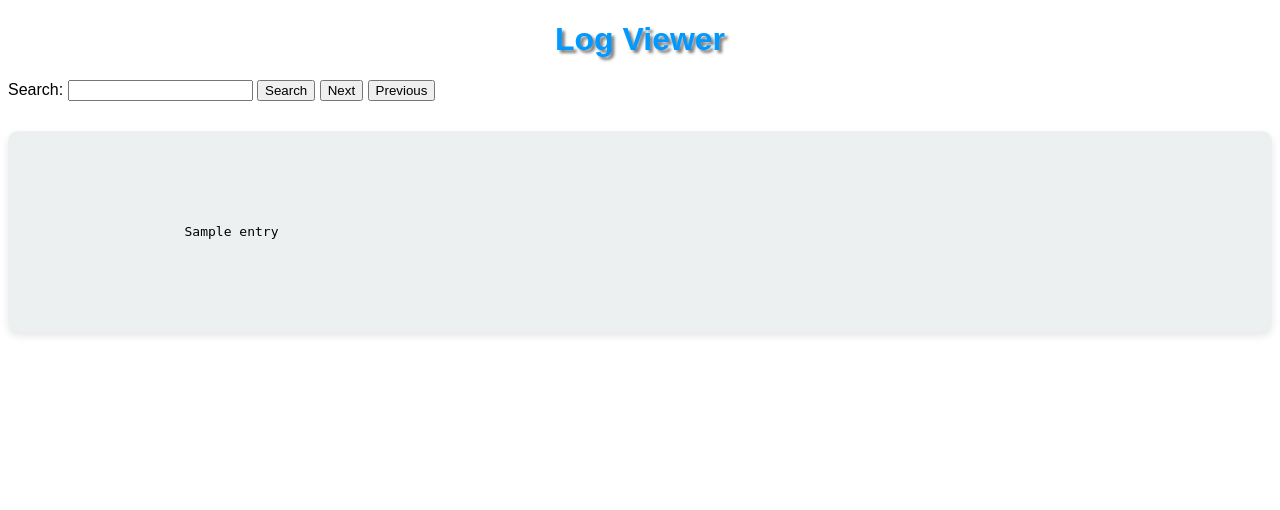
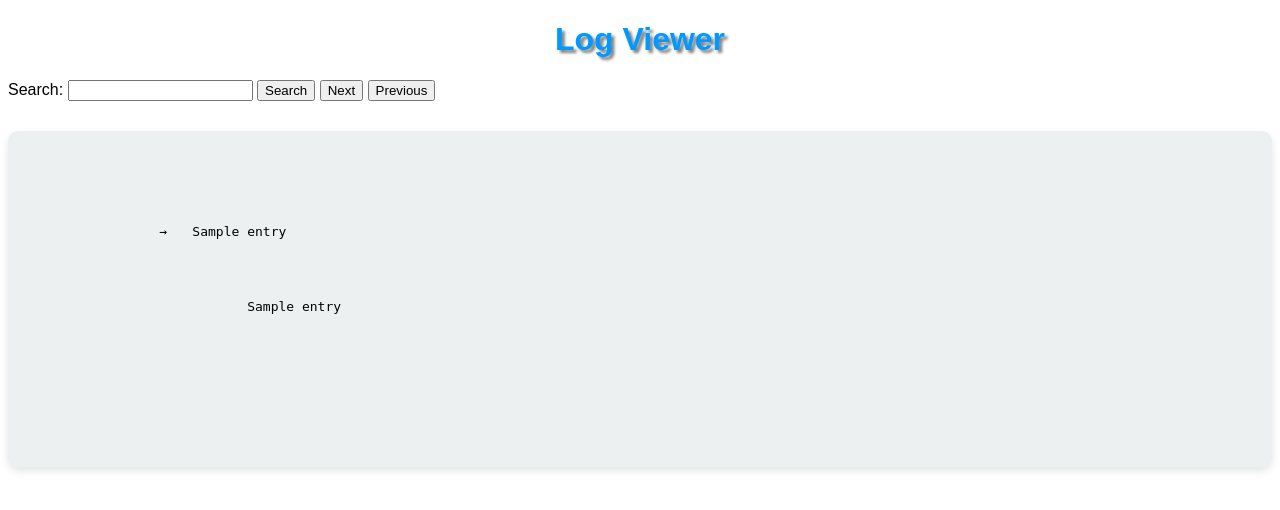
Before and after one commit to madlalakhaya25/log_viewer, a Flask app: template flask-log-viewer/templates/log_viewer.html in a window 1280 px wide. Shown: the top 510 px of the page. Run offline with Flask 3, Linux system fonts and the light colour scheme; the template is opened without the code that fills it: most values are stand-ins (such as "Sample title", 1, 10 or a date in 2020).

Commit message:
modified files

```diff
--- a/flask-log-viewer/app.py
+++ b/flask-log-viewer/app.py
@@ -3,29 +3,45 @@ import re
 
 app = Flask(__name__)
 
+
+
 def get_log_entries(log_file_path):
     with open(log_file_path, 'r') as file:
+        # Read the content of the log file and split it into a list of entries
+        logs = file.read().split('\n')
 
-        # Read the content of the log file and split it into a list of entries
-        return file.read().split('\n')
+        # Process logs to replace Unicode characters
+        processed_logs = [log.replace('\u003c', '<').replace('\u003e', '>') for log in logs]
+
+        return processed_logs
+
 
 def highlight_entries(log_entries, keyword=None):
+    highlighted_entries = []
 
-    highlighted_entries = []
     for entry in log_entries:
-
         # Highlight search keyword if provided and present in the entry
         if keyword and keyword.lower() in entry.lower():
             entry = re.sub(f'({re.escape(keyword)})', r'<span class="highlight">\1</span>', entry, flags=re.IGNORECASE)
 
-        # Highlight entries containing "error"
-        elif 'error' in entry.lower():
+        # Highlight ERROR entries
+        elif 'ERROR' in entry:
             entry = f'<span class="error">{entry}</span>'
 
-        # Highlight entries containing "warning"
-        elif 'warning' in entry.lower():
+        # Highlight WARNING entries
+        elif 'WARNING' in entry:
             entry = f'<span class="warning">{entry}</span>'
+
+        # Highlight INFO entries containing "Redis is up"
+        elif 'INFO' in entry and 'Redis is up' in entry:
+            entry = f'<span class="redis-up">{entry}</span>'
+
+        # Highlight INFO entries for deployed bots
+        elif 'INFO' in entry and 'deployed_bots' in entry:
+            entry = f'<span class="deployed-bots">{entry}</span>'
+
         highlighted_entries.append(entry)
+
     return highlighted_entries
 
 
--- a/flask-log-viewer/static/css/style.css
+++ b/flask-log-viewer/static/css/style.css
@@ -28,12 +28,36 @@ h1 {
 .error {
     color: #ff1900;
     font-weight: bold;
+    background-color: #fdd;
+    padding: 10px;
+    margin-bottom: 10px;
 }
 
 /* Style for warning messages */
 .warning {
     color: #f39c12;
     font-weight: bold;
+    background-color: #ffeeba;
+    padding: 10px;
+    margin-bottom: 10px;
+}
+
+/* Style for INFO messages - Redis is up */
+.redis-up {
+    color: #007BFF;
+    font-weight: bold;
+    background-color: #cce5ff;
+    padding: 10px;
+    margin-bottom: 10px;
+}
+
+/* Style for INFO messages - deployed bots */
+.deployed-bots {
+    color: #28a745;
+    font-weight: bold;
+    background-color: #d4edda;
+    padding: 10px;
+    margin-bottom: 10px;
 }
 
 /* Style for highlighted search results */
@@ -43,3 +67,17 @@ h1 {
     border: 1px solid #f39c12;
     padding: 10px;
 }
+
+.arrow-down {
+    transition: transform 0.3s ease-in-out;
+    position: relative; /* Add this to make ::before positioning relative to this container */
+}
+
+.arrow-down::before {
+    content: '→';
+    display: inline-block;
+    width: 20px;  /* Adjust the width as needed */
+    height: 20px; /* Adjust the height as needed */
+    position: absolute; /* Position the arrow relative to its container */
+    left: -25px; /* Adjust the positioning as needed */
+}
--- a/flask-log-viewer/templates/log_viewer.html
+++ b/flask-log-viewer/templates/log_viewer.html
@@ -4,10 +4,43 @@
     <meta charset="UTF-8">
     <meta name="viewport" content="width=device-width, initial-scale=1.0">
     <link rel="stylesheet" href="static/css/style.css">
+
     <title>Log Viewer</title>
 
+    <script>
 
-    <script>
+function toggleLogDetails(logId) {
+            var logDetails = document.getElementById('details-' + logId);
+            var arrow = document.getElementById('arrow-' + logId);
+
+            // Toggle visibility of log details and rotate the arrow icon
+            logDetails.style.display = (logDetails.style.display === 'none' || logDetails.style.display === '') ? 'block' : 'none';
+            arrow.classList.toggle('rotate');
+
+            // If log details are visible, format them based on content
+            if (logDetails.style.display === 'block') {
+                var logEntry = document.getElementById('entry-' + logId).textContent;
+
+                try {
+
+                    // Attempt to parse the log entry as JSON
+                    var jsonLog = JSON.parse(logEntry);
+                    logDetails.innerHTML = '<pre>' + JSON.stringify(jsonLog, null, 2) + '</pre>';
+
+                } catch (error) {
+                    // If parsing as JSON fails, assume it's a regular log entry
+                    logDetails.innerHTML = '<pre>' + logEntry + '</pre>';
+                }
+            }
+        }
+
+
+
+        function rotateArrow(logId) {
+            var arrow = document.getElementById('arrow-' + logId);
+            arrow.classList.toggle('rotate');
+        }
+
         // Function to scroll to the first highlighted keyword on page load
         function scrollToHighlighted() {
             var highlightedElements = document.querySelectorAll('.highlight');
@@ -21,11 +54,7 @@
             var logEntries = document.querySelectorAll('.log-entries pre');
             logEntries.forEach(function (entry) {
                 var entryHTML = entry.innerHTML;
-
-                // Create a case-insensitive regular expression for the search keyword
                 var regex = new RegExp('(' + keyword + ')', 'gi');
-
-                // Highlight the search keyword in the log entry HTML
                 entry.innerHTML = entryHTML.replace(regex, '<span class="highlight">$1</span>');
             });
         }
@@ -38,7 +67,6 @@
                 var nextHighlight = currentHighlight.nextElementSibling;
                 if (nextHighlight) {
                     nextHighlight.classList.add('highlight');
-                    // Scroll to the next highlighted keyword with smooth behavior
                     nextHighlight.scrollIntoView({ behavior: 'smooth' });
                 }
             }
@@ -52,7 +80,6 @@
                 var previousHighlight = currentHighlight.previousElementSibling;
                 if (previousHighlight) {
                     previousHighlight.classList.add('highlight');
-                    // Scroll to the previous highlighted keyword with smooth behavior
                     previousHighlight.scrollIntoView({ behavior: 'smooth' });
                 }
             }
@@ -62,7 +89,6 @@
 <body onload="scrollToHighlighted()">
     <div class="container">
         <h1>Log Viewer</h1>
-
     <!-- Search form with buttons for navigation -->
     <form action="/" method="get">
         <label for="search">Search:</label>
@@ -73,14 +99,21 @@
     </form>
 
     <div class="log-entries">
-
-             <!-- Preformatted text for maintaining line breaks -->
         <pre>
-                <!-- Loop through each log entry -->
             {% for entry in log_entries %}
-
-                <!-- Use the 'safe' filter to render HTML in log entries -->
-                    {{ entry | safe }}<br>
+                <!-- Inside the <div class="log-entries"> ... </div> block in log_viewer.html -->
+                <div onclick="toggleLogDetails('{{ loop.index0 }}');" style="cursor: pointer;">
+                    <span id="arrow-{{ loop.index0 }}" class="arrow-down"></span> {{ entry | safe }}<br>
+                    <div class="log-details" id="details-{{ loop.index0 }}">
+                        {% if 'deployed_bots' in entry %}
+                            <!-- Decode HTML entities and display JSON data -->
+                            {% set decoded_entry = entry | replace('&lt;', '<') | replace('&gt;', '>') | replace('&quot;', '"') | replace('&#39;', "'") %}
+                            <pre>{{ decoded_entry | safe }}</pre>
+                        {% else %}
+                            {{ entry | safe }}
+                        {% endif %}
+                    </div>
+                </div>
 
             {% endfor %}
         </pre>
```
Also changed, not shown: 1 other file. Lines whose indentation alone changed are shown as unchanged.
